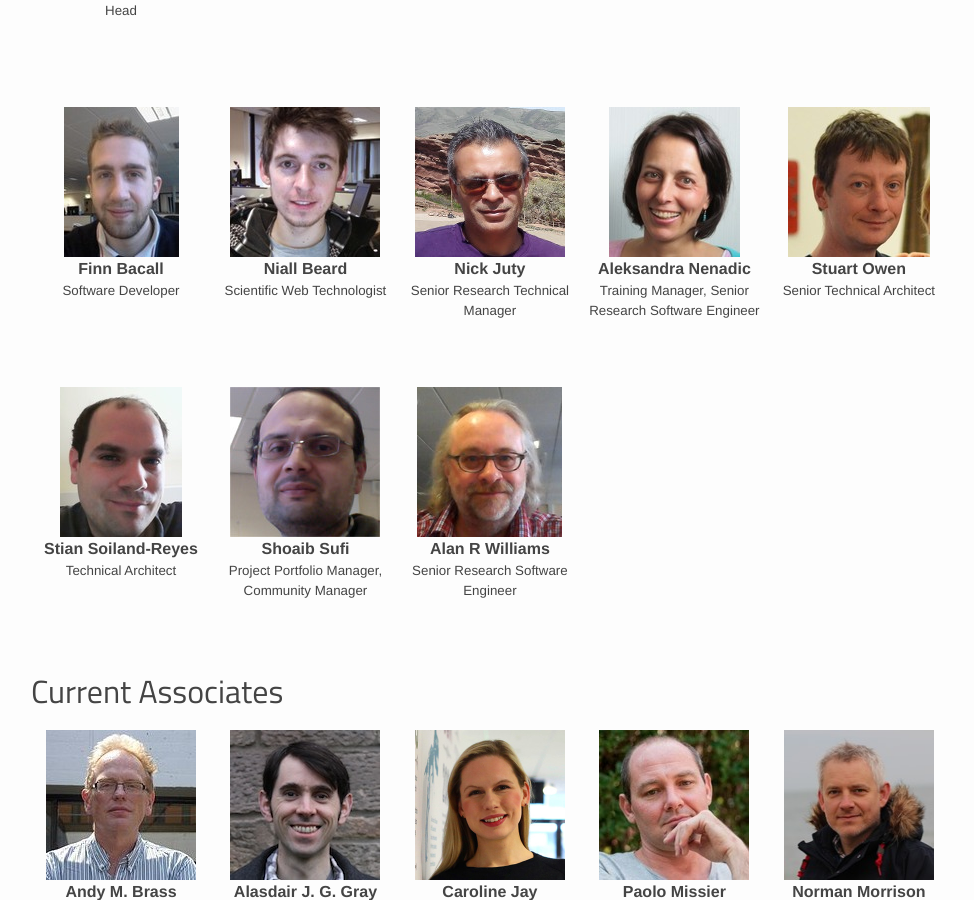
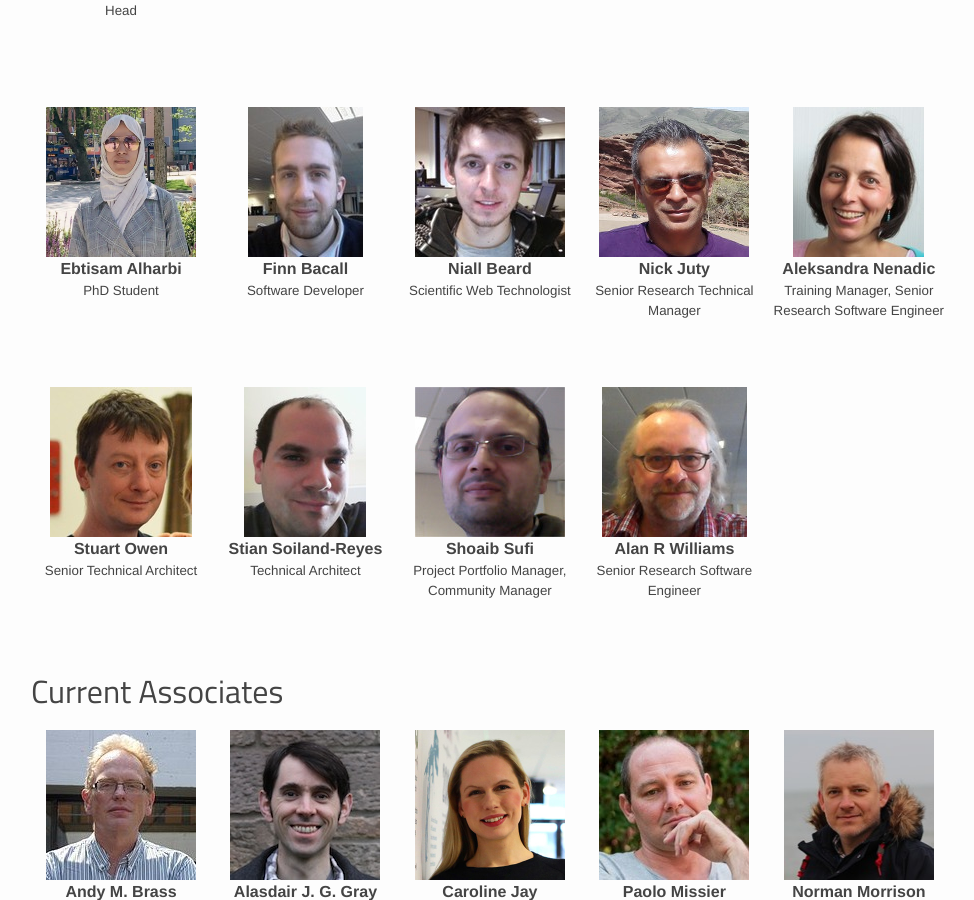
Before and after one commit to eScienceLab/eScienceLab.github.io, a Jekyll site: the page built from people.md, in a window 1280 px wide and 900 px high, scrolled down 424 px. Shown: the whole window, without its empty margins (69-1043 px from the left). Built offline with Jekyll 4.4.1, drawn with Linux system fonts in a browser that asks for light colours; comment, search, counter and statistics services are not loaded.

Commit message:
Added Ebtisam

```diff
--- a/people.md
+++ b/people.md
@@ -10,6 +10,10 @@ head:
   role: Head
 
 staff:
+- name: Ebtisam Alharbi
+  orcid: 0000-0002-3887-3857
+  img: ebtisam-alharbi-sm.jpg
+  role: PhD Student
 - name: Finn Bacall
   orcid: 0000-0002-0048-3300
   img: finn-bacall-sm.jpg
```
Also changed, not shown: images/profiles/ebtisam-alharbi-sm.jpg (added).
